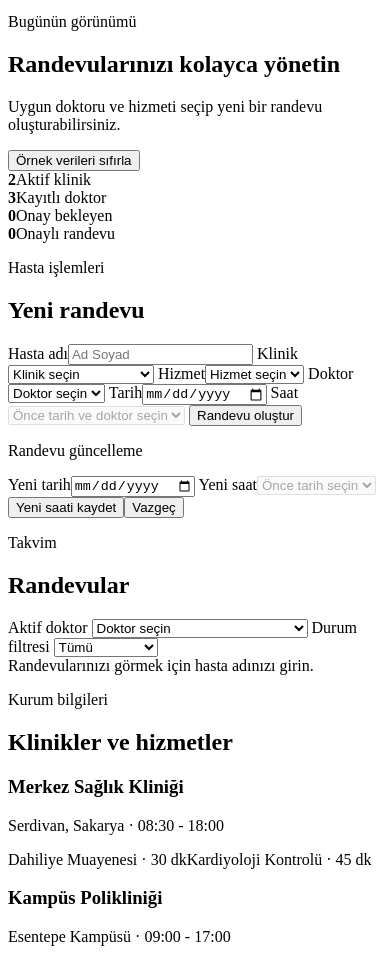
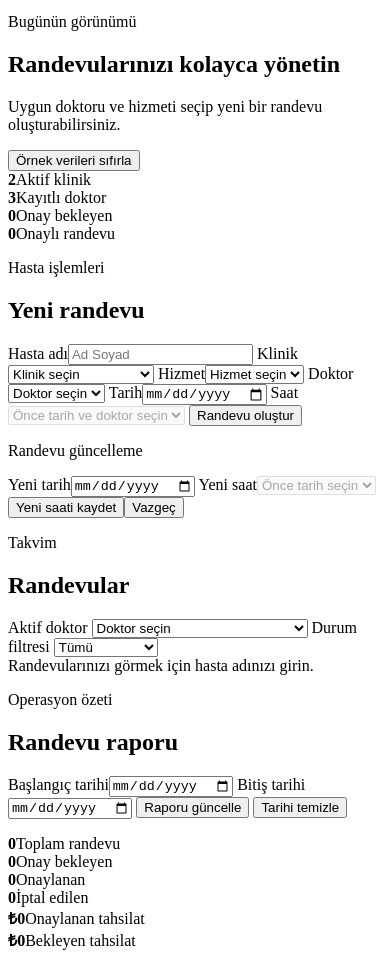
Before and after one commit to CartmanKF/ndp-saglik-randevu-sistemi, a website with bundled scripts: page index.html in a window 390 px wide. Shown: the part 136-1095 px from the top of the page. Built offline with nearby package versions, Linux system fonts and the light colour scheme.

Commit message:
Yönetici randevu raporu ekle

```diff
--- a/index.html
+++ b/index.html
@@ -82,6 +82,18 @@
     </section>
 
     <section class="panel admin-only hidden">
+      <div class="section-title"><div><p class="eyebrow">Operasyon özeti</p><h2>Randevu raporu</h2></div></div>
+      <form id="reportFilterForm" class="report-filter">
+        <label>Başlangıç tarihi<input id="reportFrom" type="date"></label>
+        <label>Bitiş tarihi<input id="reportTo" type="date"></label>
+        <button type="submit" class="primary">Raporu güncelle</button>
+        <button type="button" id="clearReportFilter" class="ghost">Tarihi temizle</button>
+      </form>
+      <p id="reportMessage" class="message" role="status"></p>
+      <div id="reportStats" class="report-stats" aria-label="Randevu raporu özeti"></div>
+    </section>
+
+    <section class="panel admin-only hidden">
       <div class="section-title"><div><p class="eyebrow">Kurum bilgileri</p><h2>Klinikler ve hizmetler</h2></div></div>
       <div id="clinicList" class="cards"></div>
     </section>
--- a/js/app.js
+++ b/js/app.js
@@ -31,6 +31,7 @@
     };
     [$("welcomeTitle").textContent, $("welcomeText").textContent] = texts[role];
     renderAppointments();
+    renderReport();
   }
 
   function renderStats() {
@@ -42,6 +43,27 @@
       [all.filter(x => x.status === D.AppointmentStatus.APPROVED).length, "Onaylı randevu"]
     ];
     $("stats").innerHTML = data.map(([value, label]) => `<div class="stat"><strong>${value}</strong><span>${label}</span></div>`).join("");
+  }
+
+  function renderReport() {
+    try {
+      const summary = appointments.getOperationalSummary({ from: $("reportFrom").value, to: $("reportTo").value });
+      const data = [
+        [summary.total, "Toplam randevu"],
+        [summary.pending, "Onay bekleyen"],
+        [summary.approved, "Onaylanan"],
+        [summary.cancelled, "İptal edilen"],
+        [formatMoney(summary.approvedRevenue), "Onaylanan tahsilat"],
+        [formatMoney(summary.pendingRevenue), "Bekleyen tahsilat" ]
+      ];
+      $("reportStats").innerHTML = data.map(([value, label]) => `<div class="report-stat"><strong>${value}</strong><span>${label}</span></div>`).join("");
+      $("reportMessage").textContent = "";
+      $("reportMessage").className = "message";
+    } catch (error) {
+      $("reportStats").innerHTML = "";
+      $("reportMessage").textContent = error.message;
+      $("reportMessage").className = "message error";
+    }
   }
 
   function renderSelects() {
@@ -212,6 +234,7 @@
       renderSelects();
       $("dateInput").min = new Date().toLocaleDateString("sv-SE");
       renderStats();
+      renderReport();
       renderAppointments();
     } catch (error) { showMessage(error.message, "error"); }
   });
@@ -270,6 +293,15 @@
     } catch (error) { showAdminMessage(error.message, "error"); }
   });
 
+  $("reportFilterForm").addEventListener("submit", event => {
+    event.preventDefault();
+    renderReport();
+  });
+  $("clearReportFilter").addEventListener("click", () => {
+    $("reportFilterForm").reset();
+    renderReport();
+  });
+
   $("appointmentList").addEventListener("click", event => {
     const button = event.target.closest("button[data-action]");
     if (!button) return;
@@ -279,6 +311,7 @@
       else if ($("roleSelect").value === "doctor") appointments.changeStatusForDoctor(button.dataset.id, button.dataset.action, $("doctorViewSelect").value);
       else appointments.changeStatus(button.dataset.id, button.dataset.action);
       renderStats();
+      renderReport();
       renderAppointments();
     }
     catch (error) { alert(error.message); }
@@ -299,6 +332,7 @@
   function renderAll() {
     $("dateInput").min = new Date().toLocaleDateString("sv-SE");
     renderStats();
+    renderReport();
     renderSelects();
     renderAppointments();
     renderAdminData();
--- a/js/domain.js
+++ b/js/domain.js
@@ -224,6 +224,32 @@
       return appointment;
     }
 
+    getOperationalSummary({ from = "", to = "" } = {}) {
+      const startDate = from ? new Date(`${from}T00:00:00`) : null;
+      const endDate = to ? new Date(`${to}T23:59:59.999`) : null;
+      if ((startDate && Number.isNaN(startDate.getTime())) || (endDate && Number.isNaN(endDate.getTime()))) {
+        throw new Error("Rapor için geçerli tarihler seçin.");
+      }
+      if (startDate && endDate && startDate > endDate) throw new Error("Başlangıç tarihi bitiş tarihinden sonra olamaz.");
+
+      const items = this.store.getAppointments().filter(item => {
+        const appointmentDate = new Date(item.start);
+        return (!startDate || appointmentDate >= startDate) && (!endDate || appointmentDate <= endDate);
+      });
+      const countByStatus = status => items.filter(item => item.status === status).length;
+      const sumByStatus = status => items
+        .filter(item => item.status === status)
+        .reduce((total, item) => total + Number(item.fee || 0), 0);
+      return {
+        total: items.length,
+        pending: countByStatus(AppointmentStatus.PENDING),
+        approved: countByStatus(AppointmentStatus.APPROVED),
+        cancelled: countByStatus(AppointmentStatus.CANCELLED),
+        approvedRevenue: sumByStatus(AppointmentStatus.APPROVED),
+        pendingRevenue: sumByStatus(AppointmentStatus.PENDING)
+      };
+    }
+
     static normalizeName(value) {
       return String(value || "").trim().toLocaleLowerCase("tr-TR");
     }
--- a/styles.css
+++ b/styles.css
@@ -26,7 +26,11 @@ main { width: min(1180px, calc(100% - 32px)); margin: 28px auto 60px; }
 .hero { display: flex; justify-content: space-between; align-items: center; gap: 20px; padding: 26px; }
 .hero p:last-child { margin-bottom: 0; color: var(--muted); }
 .stats { display: grid; grid-template-columns: repeat(4, 1fr); gap: 14px; margin: 18px 0; }
+.report-stats { display: grid; grid-template-columns: repeat(3, 1fr); gap: 14px; margin-top: 18px; }
 .stat { padding: 18px; background: var(--paper); border: 1px solid var(--line); border-radius: 14px; }
+.report-stat { padding: 16px; background: var(--soft); border-radius: 12px; }
+.report-stat strong { display: block; font-size: 1.4rem; }
+.report-stat span { color: var(--muted); font-size: .82rem; }
 .stat strong { display: block; font-size: 1.65rem; }
 .stat span { color: var(--muted); font-size: .86rem; }
 .panel { margin-top: 18px; padding: 24px; }
@@ -34,6 +38,8 @@ main { width: min(1180px, calc(100% - 32px)); margin: 28px auto 60px; }
 .section-title h2, .section-title p { margin-bottom: 0; }
 .appointment-filters { display: flex; align-items: end; gap: 12px; }
 .form-grid { display: grid; grid-template-columns: repeat(3, 1fr); gap: 16px; align-items: end; }
+.report-filter { display: flex; align-items: end; flex-wrap: wrap; gap: 12px; }
+.report-filter label { min-width: 190px; }
 .management-grid { display: grid; grid-template-columns: repeat(2, 1fr); gap: 22px; }
 .compact-form { grid-template-columns: repeat(2, 1fr); align-content: start; padding: 18px; background: var(--soft); border-radius: 12px; }
 .compact-form select[multiple] { min-height: 96px; }
@@ -76,12 +82,13 @@ button.danger { color: var(--danger); }
 .hidden { display: none !important; }
 
 @media (max-width: 850px) {
-  .stats, .form-grid, .cards, .management-grid { grid-template-columns: repeat(2, 1fr); }
+  .stats, .report-stats, .form-grid, .cards, .management-grid { grid-template-columns: repeat(2, 1fr); }
   .appointment { grid-template-columns: 1fr 1fr; }
 }
 @media (max-width: 560px) {
   .topbar, .hero, .section-title { align-items: stretch; flex-direction: column; }
   .appointment-filters { align-items: stretch; flex-direction: column; }
-  .stats, .form-grid, .cards, .appointment, .management-grid { grid-template-columns: 1fr; }
+  .stats, .report-stats, .form-grid, .cards, .appointment, .management-grid { grid-template-columns: 1fr; }
+  .report-filter { align-items: stretch; flex-direction: column; }
   .panel { padding: 18px; }
 }
```
Also changed, not shown: PROJE_RAPORU.md (+3 -1 lines), tests/domain.test.js (+15 -0 lines), README.md.
